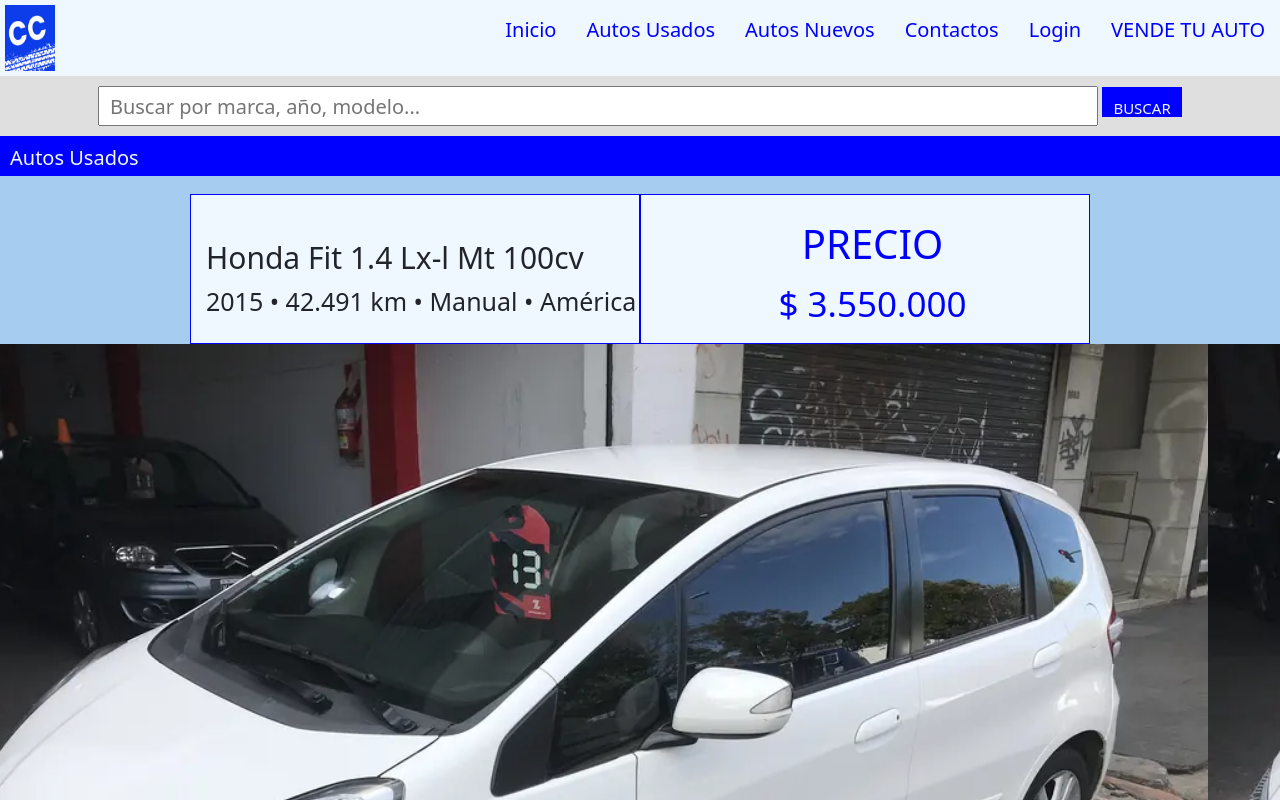
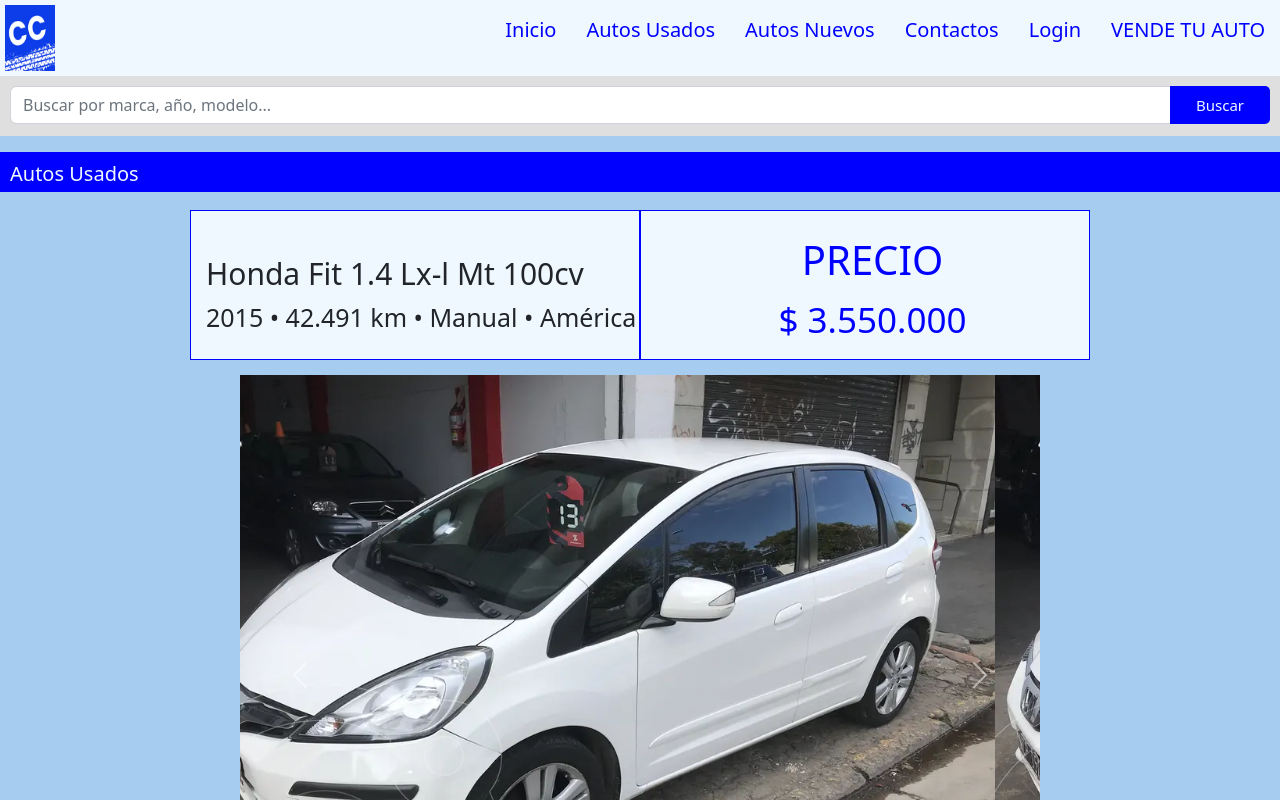
Before and after one commit to rivadaviense/coder-web-autos, a plain HTML site: page paginas/auto.usado.html in a window 1280 px wide. Shown: the top 800 px of the page. Drawn offline with nearby package versions, Linux system fonts and the light colour scheme.

Commit message:
buscador de autos esta bts

```diff
--- a/asset/css/style.css
+++ b/asset/css/style.css
@@ -621,9 +621,17 @@
 .btn-primary{
     background-color: aliceblue;
     color: blue;
-
 }
 
+.carousel-usado{
+    width: 800px;
+    height: 600px;
+    margin: 15px auto;
+}
+
+.buscador-bts{
+    width: 40%;
+}
 .footer .derechos{
     margin-top: 10px;
     color: aliceblue;
--- a/paginas/auto.usado.html
+++ b/paginas/auto.usado.html
@@ -23,14 +23,11 @@
     </nav>
 
 <header>
-    <section class="buscador-paginas">
-        <div class="buscador__paginas">
-            <form action="" method="post" class="formulariobuscador">
-
-                  <input class="cajados-paginas" type="search" name="buscador" id="" placeholder="Buscar por marca, año, modelo...">
-                   <input class="cajadosboton-paginas" type="submit" value="BUSCAR">
-        </div>
-   </form>
+<section class="buscador-paginas mb-3">
+            <div class="input-group mb-3">
+            <input type="text" class="form-control buscador-bts" placeholder="Buscar por marca, año, modelo..." aria-label="Recipient's username" aria-describedby="button-addon2">
+            <button class="btn btn-outline-secondary" type="button" id="button-addon2">Buscar</button>
+          </div>
     </section>
     <div class="separadorusado-paginas">
         <h3 class="autosusados-paginas">Autos Usados</h3>
@@ -38,10 +35,7 @@
 </header>
 
 <main>
-
-
-
-    <div class="datos-precio">
+  <div class="datos-precio">
         <section class="datos-uno">
 
             <h3>Honda Fit 1.4 Lx-l Mt 100cv</h3>
@@ -55,7 +49,7 @@
         </section>
     </div>
 
-    <div id="carousel-auto-usado" class="carousel slide" data-bs-ride="carousel">
+    <div id="carousel-auto-usado" class="carousel slide carousel-usado" data-bs-ride="carousel">
       <div class="carousel-inner">
         <div class="carousel-item active">
           <img src="../asset/imagenes/HONDA FIT.webp" class="d-block w-100" alt="...">
@@ -77,17 +71,11 @@
       </button>
     </div>
 
-        <div class="fotos-auto-usado">
-            <div class="foto-grande">
-                <img class="dimension-foto" src="../asset/imagenes/HONDA FIT.webp" alt="" srcset="">
-            </div>
-        </div>
-
-        <div class="separadorusado-caracteristicas">
+    <div class="separadorusado-caracteristicas">
             <h3 class="autosusados-caracteristicas">Características</h3>
            </div>
 
-           <table class="tabla-auto">
+    <table class="tabla-auto">
               <tr>
                 <td class="auto-data">MARCA</td>
                 <td class="auto-data-2">HONDA </td>
```
